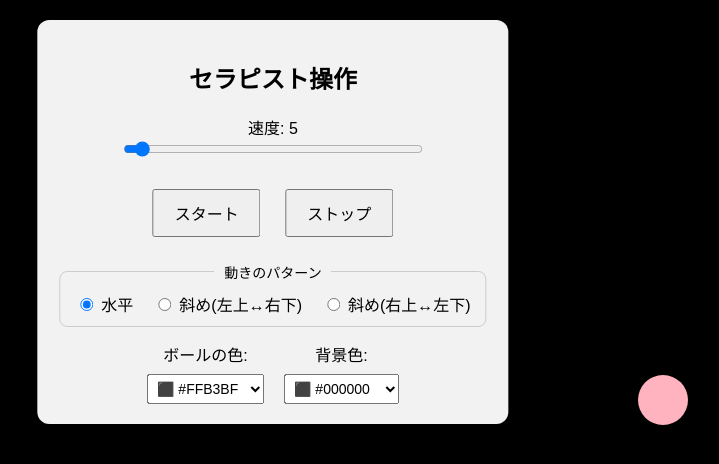
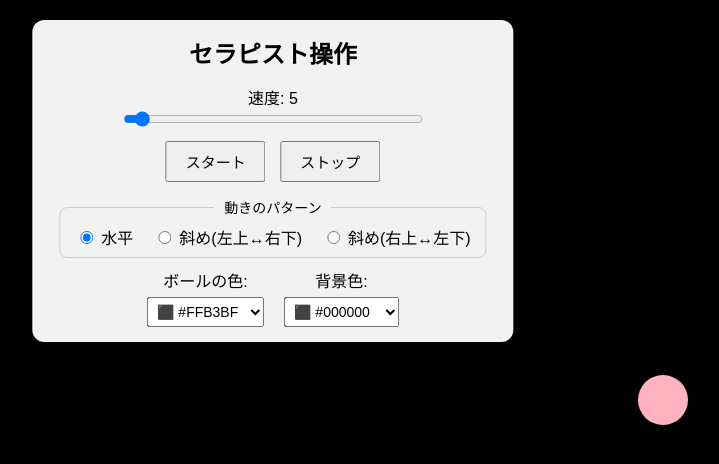
Before and after one commit to yusukekaratsu/emdr-remote, a website: page public/public-therapist.html in a window 1280 px wide. Both pictures are taken after a click on the button "スタート". Shown: the whole page, without its empty margins (367-1086 px from the left). Drawn offline with nearby package versions, Linux system fonts and the light colour scheme; no server answers.

Commit message:
Update public-therapist.html

```diff
--- a/public/public-therapist.html
+++ b/public/public-therapist.html
@@ -5,15 +5,37 @@
   <title>EMDR Therapist Control</title>
   <style>
     html, body { margin: 0; padding: 0; height: 100%; overflow: hidden; font-family: sans-serif; }
-    #controlPanel { position: absolute; top: 20px; left: 50%; transform: translateX(-50%); background-color: rgba(255, 255, 255, 0.95); padding: 20px; border-radius: 12px; box-shadow: 0 4px 12px rgba(0, 0, 0, 0.2); text-align: center; z-index: 10; }
+
+    /* ▼▼▼ ここから修正 ▼▼▼ */
+    #controlPanel {
+      position: absolute;
+      top: 20px;
+      left: 50%;
+      transform: translateX(-50%);
+      background-color: rgba(255, 255, 255, 0.95);
+      padding: 15px 25px; /* 上下の余白を詰める (20px -> 15px) */
+      border-radius: 12px;
+      box-shadow: 0 4px 12px rgba(0, 0, 0, 0.2);
+      text-align: center;
+      z-index: 10;
+    }
+    #controlPanel h2 {
+      margin-top: 0; /* h2の上マージンを削除 */
+      margin-bottom: 15px; /* h2の下マージンを調整 */
+    }
+    .button-group {
+      margin-top: 5px; /* ボタン群の上の余白を少し確保 */
+    }
+    /* ▲▲▲ ここまで修正 ▲▲▲ */
+
     #slider { width: 300px; }
-    #startBtn, #stopBtn { padding: 10px 20px; margin: 10px; font-size: 16px; cursor: pointer; }
+    #startBtn, #stopBtn { padding: 8px 18px; margin: 5px; font-size: 15px; cursor: pointer; } /* ボタンのサイズと余白を少し詰める */
     #ball { width: 50px; height: 50px; border-radius: 50%; position: absolute; background-color: #FFB3BF; }
-    select { margin-top: 8px; padding: 5px; font-size: 14px; }
+    select { margin-top: 5px; padding: 5px; font-size: 14px; } /* 上の余白を詰める */
     option { padding: 4px; }
-    .color-controls-container { display: flex; justify-content: center; align-items: flex-start; gap: 20px; margin-top: 15px; }
+    .color-controls-container { display: flex; justify-content: center; align-items: flex-start; gap: 20px; margin-top: 10px; } /* 上の余白を詰める */
     .color-control-item { text-align: center; }
-    #pattern-selector { border: 1px solid #ccc; border-radius: 8px; padding: 10px 15px; margin-top: 15px; }
+    #pattern-selector { border: 1px solid #ccc; border-radius: 8px; padding: 8px 15px; margin-top: 10px; } /* 余白を全体的に詰める */
     #pattern-selector legend { padding: 0 10px; font-size: 14px; text-align: center; }
     #pattern-selector div { display: flex; justify-content: center; gap: 20px; }
     #pattern-selector label { cursor: pointer; margin-left: 5px; }
@@ -24,9 +46,14 @@
   <div id="controlPanel">
     <h2>セラピスト操作</h2>
     <label for="slider">速度: <span id="speedDisplay">5</span></label><br />
-    <input type="range" id="slider" min="1" max="100" value="5" /><br /><br />
-    <button id="startBtn">スタート</button>
-    <button id="stopBtn">ストップ</button>
+    <input type="range" id="slider" min="1" max="100" value="5" />
+
+    <!-- ▼▼▼ ここから修正: ボタンをdivで囲み、<br>を削除 ▼▼▼ -->
+    <div class="button-group">
+      <button id="startBtn">スタート</button>
+      <button id="stopBtn">ストップ</button>
+    </div>
+    <!-- ▲▲▲ ここまで修正 ▲▲▲ -->
 
     <fieldset id="pattern-selector">
       <legend>動きのパターン</legend>
@@ -53,6 +80,7 @@
 
   <script src="/socket.io/socket.io.js"></script>
   <script>
+    // JavaScript部分は変更ありません
     document.addEventListener('DOMContentLoaded', () => {
       const socket = io();
       const ball = document.getElementById("ball");
@@ -63,83 +91,25 @@
       const ballColorSelect = document.getElementById("ballColor");
       const bgColorSelect = document.getElementById("bgColor");
       const movePatternRadios = document.querySelectorAll('input[name="movePattern"]');
-
       const ballSize = { width: 50, height: 50 };
       let position = { x: (window.innerWidth - ballSize.width) / 2, y: (window.innerHeight - ballSize.height) / 2 };
       ball.style.left = position.x + "px";
       ball.style.top = position.y + "px";
-
       let direction = { x: 1, y: 0 };
       let speed = parseInt(slider.value);
       let animationId = null;
       let movePattern = 'horizontal';
-
       let isStopping = false;
       let stopProgress = 0;
       const stopDuration = 120;
       let initialSpeed = speed;
-
       const angle = 15;
       const angleRad = angle * Math.PI / 180;
       const dirX = Math.cos(angleRad);
       const dirY = Math.sin(angleRad);
-
-      function updateDirection() {
-          switch (movePattern) {
-          case 'horizontal': direction = { x: 1, y: 0 }; break;
-          case 'diagonal1': direction = { x: dirX, y: dirY }; break;
-          case 'diagonal2': direction = { x: -dirX, y: dirY }; break;
-        }
-      }
-
-      // ▼▼▼ この部分を修正 ▼▼▼
-      function moveBall() {
-        const screen = { width: window.innerWidth, height: window.innerHeight };
-        if (isStopping) {
-          const center = { x: (screen.width - ballSize.width) / 2, y: (screen.height - ballSize.height) / 2 };
-          stopProgress += 1 / stopDuration;
-          if (stopProgress >= 1) {
-            position = center;
-            cancelAnimationFrame(animationId);
-            animationId = null;
-            isStopping = false;
-          } else {
-            const ease = Math.pow(1 - stopProgress, 2);
-            position.x += (center.x - position.x) * (1 - ease);
-            position.y += (center.y - position.y) * (1 - ease);
-          }
-        } else {
-          position.x += direction.x * speed;
-          position.y += direction.y * speed;
-
-          // パターンに応じて衝突判定のロジックを切り替え
-          if (movePattern === 'horizontal') {
-            // 水平の場合：X軸のみ反転
-            if (position.x <= 0 || position.x + ballSize.width >= screen.width) {
-              direction.x *= -1;
-            }
-          } else {
-            // 斜めの場合：いずれかの壁に当たったら、XとYの両方を反転
-            if (position.x <= 0 || position.x + ballSize.width >= screen.width || position.y <= 0 || position.y + ballSize.height >= screen.height) {
-              direction.x *= -1;
-              direction.y *= -1;
-            }
-          }
-          // ボールが画面外に出ないように補正
-          position.x = Math.max(0, Math.min(position.x, screen.width - ballSize.width));
-          position.y = Math.max(0, Math.min(position.y, screen.height - ballSize.height));
-        }
-
-        ball.style.left = position.x + "px";
-        ball.style.top = position.y + "px";
-        if(animationId) animationId = requestAnimationFrame(moveBall);
-      }
-      // ▲▲▲ ここまで ▲▲▲
-
-      function stopBall() { /* ...（変更なし）... */ }
+      function updateDirection() { switch (movePattern) { case 'horizontal': direction = { x: 1, y: 0 }; break; case 'diagonal1': direction = { x: dirX, y: dirY }; break; case 'diagonal2': direction = { x: -dirX, y: dirY }; break; } }
+      function moveBall() { const screen = { width: window.innerWidth, height: window.innerHeight }; if (isStopping) { const center = { x: (screen.width - ballSize.width) / 2, y: (screen.height - ballSize.height) / 2 }; stopProgress += 1 / stopDuration; if (stopProgress >= 1) { position = center; cancelAnimationFrame(animationId); animationId = null; isStopping = false; } else { const ease = Math.pow(1 - stopProgress, 2); position.x += (center.x - position.x) * (1 - ease); position.y += (center.y - position.y) * (1 - ease); } } else { position.x += direction.x * speed; position.y += direction.y * speed; if (movePattern === 'horizontal') { if (position.x <= 0 || position.x + ballSize.width >= screen.width) { direction.x *= -1; } } else { if (position.x <= 0 || position.x + ballSize.width >= screen.width || position.y <= 0 || position.y + ballSize.height >= screen.height) { direction.x *= -1; direction.y *= -1; } } position.x = Math.max(0, Math.min(position.x, screen.width - ballSize.width)); position.y = Math.max(0, Math.min(position.y, screen.height - ballSize.height)); } ball.style.left = position.x + "px"; ball.style.top = position.y + "px"; if(animationId) animationId = requestAnimationFrame(moveBall); }
       function stopBall() { if (animationId && !isStopping) { isStopping = true; stopProgress = 0; initialSpeed = speed; } }
-
-      // ... 他のイベントリスナーやsocket通信のコードは変更なし ...
       startBtn.addEventListener("click", () => { isStopping = false; if (!animationId) { updateDirection(); animationId = requestAnimationFrame(moveBall); socket.emit("ball-control", { type: "start" }); } });
       stopBtn.addEventListener("click", () => { stopBall(); socket.emit("ball-control", { type: "stop" }); });
       movePatternRadios.forEach(radio => { radio.addEventListener('change', () => { movePattern = radio.value; updateDirection(); socket.emit("ball-control", { type: "movePattern", value: movePattern }); }); });
@@ -147,10 +117,10 @@
       ballColorSelect.addEventListener("change", () => { const color = ballColorSelect.value; ball.style.backgroundColor = color; socket.emit("ball-control", { type: "ballColor", value: color }); });
       bgColorSelect.addEventListener("change", () => { const color = bgColorSelect.value; document.body.style.backgroundColor = color; socket.emit("ball-control", { type: "bgColor", value: color }); });
       socket.on("ball-control", (data) => { switch (data.type) { case "start": isStopping = false; if (!animationId) { updateDirection(); animationId = requestAnimationFrame(moveBall); } break; case "stop": stopBall(); break; case "movePattern": movePattern = data.value; document.querySelector(`input[name="movePattern"][value="${movePattern}"]`).checked = true; updateDirection(); break; case "speed": speed = data.value; slider.value = speed; speedDisplay.textContent = speed; break; case "ballColor": ball.style.backgroundColor = data.value; ballColorSelect.value = data.value; break; case "bgColor": document.body.style.backgroundColor = data.value; bgColorSelect.value = data.value; break; } });
+      const ballColors = [ "#FFE3CB", "#FFB3BF", "#F5CEE6", "#C5E8F2", "#C3D4F3", "#BCE0DF", "#DFF5D6", "#FFFAD1", "#FA8072", "#FFFF00", "#800080", "#008000", "#9ACD32", "#00FFFF", "#7FFFD4", "#0000FF" ];
+      const bgColors = [ "#FFFFFF", "#FFFAFA", "#F0FFFF", "#FFFFF0", "#C0C0C0", "#000000" ];
       function populateColorSelect(selectElem, colorList) { if (!selectElem) return; colorList.forEach(color => { const option = document.createElement("option"); option.value = color; option.textContent = `⬛ ${color}`; option.style.backgroundColor = color; option.style.color = getContrastYIQ(color) === "black" ? "#000" : "#fff"; selectElem.appendChild(option); }); }
       function getContrastYIQ(hexcolor) { hexcolor = hexcolor.replace("#", ""); const r = parseInt(hexcolor.substr(0,2),16); const g = parseInt(hexcolor.substr(2,2),16); const b = parseInt(hexcolor.substr(4,2),16); const yiq = ((r*299)+(g*587)+(b*114))/1000; return (yiq >= 128) ? 'black' : 'white'; }
-      const ballColors = [ "#FFE3CB", "#FFB3BF", "#F5CEE6", "#C5E8F2", "#C3D4F3", "#BCE0DF", "#DFF5D6", "#FFFAD1", "#FA8072", "#FFFF00", "#800080", "#008000", "#9ACD32", "#00FFFF", "#7FFFD4", "#0000FF" ];
-      const bgColors = [ "#FFFFFF", "#FFFAFA", "#F0FFFF", "#FFFFF0", "#C0C0C0", "#000000" ];
       populateColorSelect(ballColorSelect, ballColors);
       populateColorSelect(bgColorSelect, bgColors);
       ballColorSelect.value = "#FFB3BF";
```
